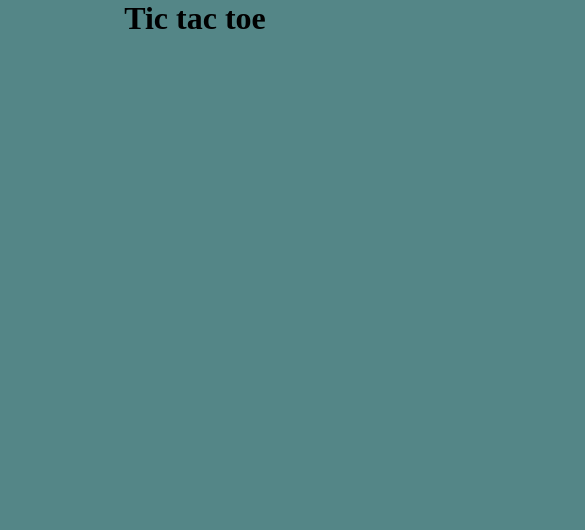
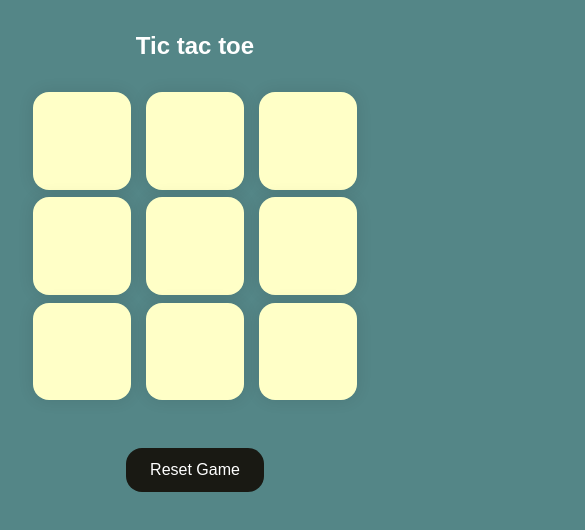
Before and after one commit to AbdulMaaz909/Tic-Tac-Toe, a plain HTML site: page index.html in a window 390 px wide. Shown: the top 530 px of the page, 585 px wide, since content can reach past the window. Drawn offline with Linux system fonts and the light colour scheme.

Commit message:
Update style.css

```diff
--- a/style.css
+++ b/style.css
@@ -1,85 +1,93 @@
-*{
+* {
     margin: 0;
     padding: 0;
+    box-sizing: border-box;
 }
-body{
+body {
     background: #548687;
+    font-family: Arial, sans-serif;
     text-align: center;
 }
-.container{
-    height: 70vh;
+main h1 {
+    color: #fff;
+    font-size: 2rem;
+    margin-top: 2rem;
+}
+.container {
     display: flex;
     flex-wrap: wrap;
     justify-content: center;
-    text-align: center;
-
+    gap: 1.5vmin;
+    width: 60vmin;
+    margin: 3rem auto;
 }
-
-.game{
-    height: 60vmin;
-    width: 60vmin;
-    display: flex;
-    flex-wrap: wrap;
-    justify-content: center;
-    text-align: center;
-    gap: 1.5vmin;
-    margin-left: 35rem;
-    margin-top: 3rem;
-}
-
-.box{
+.box {
     height: 18vmin;
     width: 18vmin;
     border-radius: 1rem;
     border: none;
     box-shadow: 0 0 1rem rgba(0, 0, 0, 0.1);
-    margin-left: 10px;
     font-size: 8vmin;
     color: #b0413e;
     background: #ffffc7;
-
 }
-
-#reset-btn{
-    padding: 1rem;
-    font-size: 1.25rem;
+#reset-btn,
+#new-btn {
+    padding: 1rem 2rem;
+    font-size: 1.2rem;
     background: #191913;
     border-radius: 1rem;
     color: #fff;
     border: none;
-    display: flex;
-    justify-content: right;
-    margin-top: 5rem;
-    margin-left: 44rem;
-
+    margin: 2rem auto;
+    cursor: pointer;
 }
-#new-btn{
-    padding: 1rem;
-    font-size: 1.25rem;
-    background: #191913;
-    border-radius: 1rem;
-    color: #fff;
-    border: none;
-    display: flex;
-    justify-content: right;
-    margin-top: 3rem;
-    margin-left: 44rem;
+#reset-btn {
+    margin-top: 2rem;
 }
-
-#msg{
+#msg {
     color: #ffffc7;
     font-size: 5vmin;
 }
-
-.msg-conatiner{
-    height: 100vmin;
+.msg-container {
+    min-height: 100vmin;
     display: flex;
     justify-content: center;
     align-items: center;
     flex-direction: column;
-    gap: 4rem;
+    gap: 2rem;
+}
+.hide {
+    display: none;
 }
 
-.hide{
-    display: none;
+/* ✅ Responsive for max-width: 500px */
+@media (max-width: 500px) {
+    main h1 {
+        font-size: 1.5rem;
+    }
+    .container {
+        width: 90vmin;
+        gap: 2vmin 4vmin; /* vertical, horizontal */
+        margin: 2rem auto;
+    }
+    .box {
+        height: 25vmin;
+        width: 25vmin;
+        font-size: 10vmin;
+    }
+    #reset-btn,
+    #new-btn {
+        font-size: 1rem;
+        padding: 0.8rem 1.5rem;
+        margin: 1rem auto;
+    }
+    #msg {
+        font-size: 6vmin;
+    }
+    .msg-container {
+        gap: 1.5rem;
+        padding: 1rem;
+        min-height: 50vmin;
+    }
 }
```
